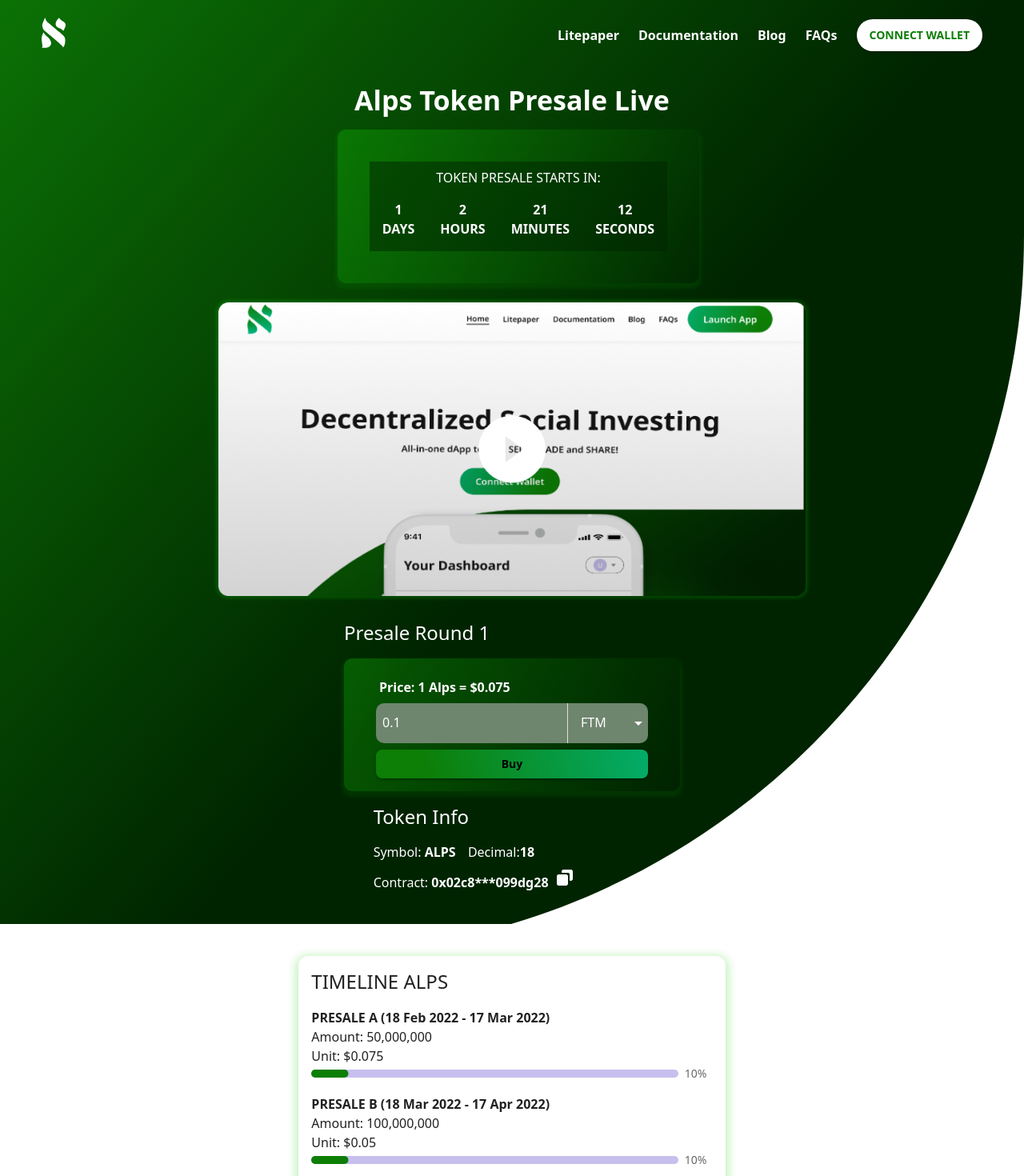
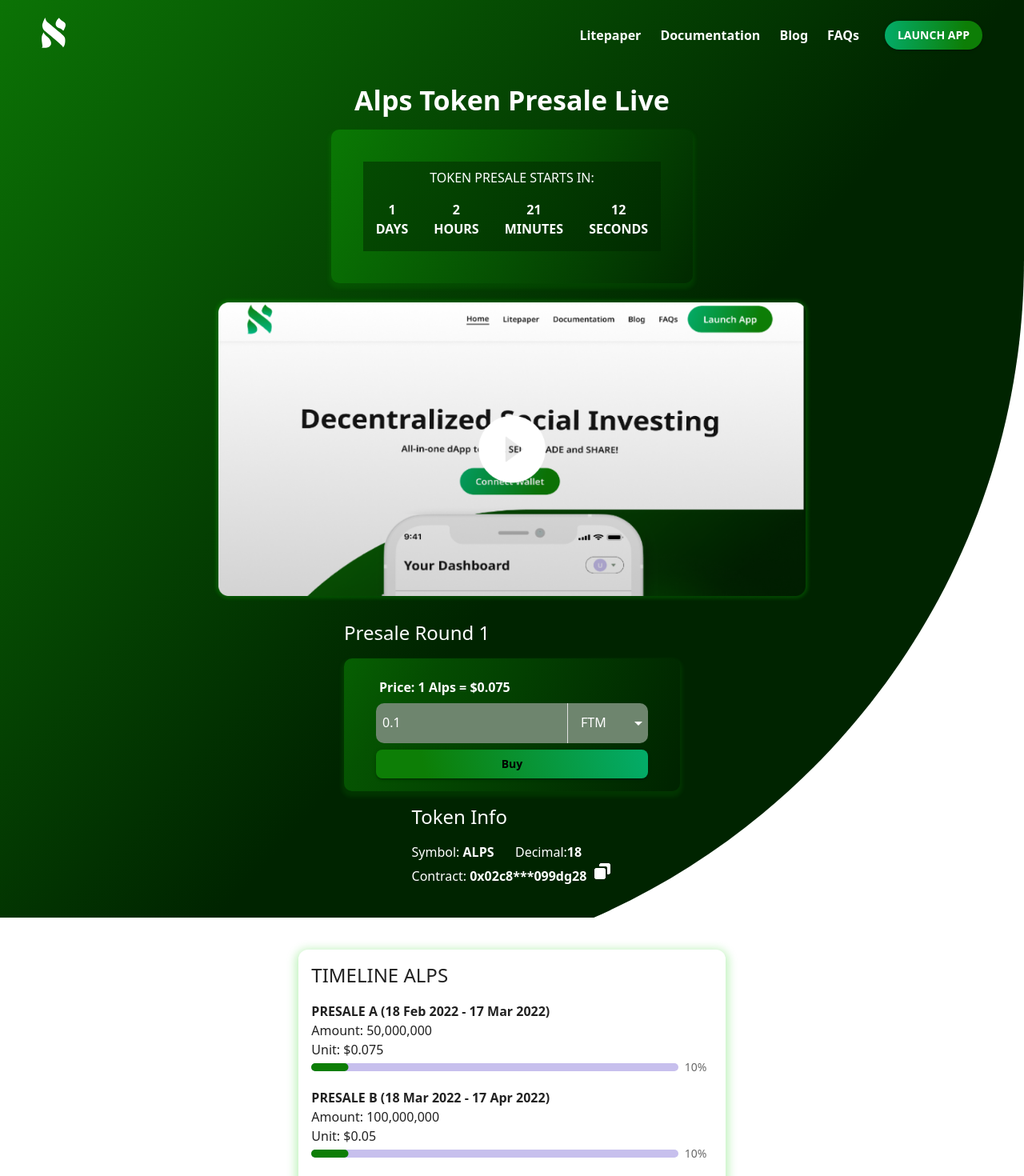
Before and after one commit to AlpsFinance/alps-finance-presale-client, a React (Create React App) app: page / in a window 1280 px wide. Shown: the top 1470 px of the page at 80% size. Built offline with nearby package versions, Linux system fonts and the light colour scheme.

Commit message:
better responsive and fix bugs

```diff
--- a/src/AlpsTokenPresale.tsx
+++ b/src/AlpsTokenPresale.tsx
@@ -23,7 +23,7 @@ const AlpsTokenPresale: FC<Props> = (props) => {
       container
       justifyContent='center'
       alignItems='start'
-      sx={{ ml: isLargeScreen ? 1 : 0 }}
+      // sx={{ ml: isLargeScreen ? 1 : 0 }}
     >
       <Box
         sx={{
@@ -43,8 +43,8 @@ const AlpsTokenPresale: FC<Props> = (props) => {
             TOKEN PRESALE STARTS IN:
           </Grid>
 
-          <Grid container spacing={2}>
-            <Grid item md={6} xs={6} container>
+          <Grid container spacing={isLargeScreen ? 2 : 0}>
+            <Grid item>
               <Box
                 sx={{
                   display: "flex",
--- a/src/App.tsx
+++ b/src/App.tsx
@@ -1,4 +1,4 @@
-import React, { ChangeEvent, useState } from "react";
+import { ChangeEvent, FormEvent, useState } from "react";
 import { CopyToClipboard } from "react-copy-to-clipboard";
 import { useTheme } from "@mui/system";
 import useMediaQuery from "@mui/material/useMediaQuery";
@@ -44,19 +44,26 @@ export default function App() {
   const changeToken = (event: SelectChangeEvent<string>): void => {
     setToken(event.target.value);
   };
-  const [amount, setAmount] = useState(0.1);
+  const [amount, setAmount] = useState("0.1");
   const changeAmount = (
     event: ChangeEvent<HTMLTextAreaElement | HTMLInputElement>
   ): void => {
-    setAmount(Number(event.target.value));
+    setAmount(event.target.value);
+  };
+
+  const submitHandler = (event: FormEvent<HTMLFormElement>): void => {
+    event.preventDefault();
+    console.log(token);
+    console.log(amount);
   };
   return (
     <Box>
       <Box
         style={{
-          backgroundPositionY: isLargeScreen ? -70 : 0,
+          backgroundPositionY: isLargeScreen ? -40 : 0,
           backgroundImage: "url(background-pc.svg)",
           backgroundSize: "cover",
+          backgroundRepeat: "no-repeat",
         }}
       >
         <AppBar />
@@ -73,7 +80,7 @@ export default function App() {
           }}
           flexDirection='column'
         >
-          <Grid item>
+          <Grid item xs={12}>
             <Grid
               container
               direction='column'
@@ -83,7 +90,7 @@ export default function App() {
               mb={2}
             >
               <Grid item>
-                <Typography variant={isLargeScreen ? "h4" : "h5"}>
+                <Typography variant={isLargeScreen ? "h4" : "h6"}>
                   <b>Alps Token Presale Live</b>
                 </Typography>
               </Grid>
@@ -112,7 +119,7 @@ export default function App() {
               </Grid>
             </Grid>
           </Grid>
-          <Grid item lg={5} px={5} mt={2} mb={2}>
+          <Grid item lg={5} px={isLargeScreen ? 5 : 0} mt={2} mb={2}>
             <Typography variant='h5' sx={{ mb: 2 }}>
               Presale Round 1
             </Typography>
@@ -130,7 +137,7 @@ export default function App() {
               <Typography fontWeight={600} sx={{ ml: 0.5, mb: 1 }}>
                 Price: 1 Alps = $0.075
               </Typography>
-              <Box component='form' noValidate autoComplete='off'>
+              <Box component='form' autoComplete='off' onSubmit={submitHandler}>
                 <Box
                   sx={{
                     display: "flex",
@@ -147,6 +154,7 @@ export default function App() {
                     onChange={changeAmount}
                     InputProps={{
                       disableUnderline: true,
+                      inputMode: "decimal",
                     }}
                     sx={{
                       pl: 1,
@@ -196,35 +204,33 @@ export default function App() {
                     textTransform: "none",
                     color: "black",
                   }}
-                  onClick={() => {
-                    const AlpsFinanceAppURL = "https://app.alps.finance";
-                    window.open(AlpsFinanceAppURL, "_blank") ||
-                      window.location.replace(AlpsFinanceAppURL);
-                  }}
+                  type='submit'
                 >
                   Buy
                 </Button>
               </Box>
             </Box>
           </Grid>
-          <Grid item lg={4} textAlign='left' px={5}>
+          <Grid item lg={4} textAlign='left' px={isLargeScreen ? 5 : 0}>
             <Typography variant='h5' sx={{ mb: 2 }}>
               Token Info
             </Typography>
             <Grid container direction='row' alignItems='center' spacing={1}>
-              <Grid item lg={4}>
+              <Grid item lg={6} sm={7}>
                 <Typography sx={{ display: "inline" }}>Symbol: </Typography>
                 <Typography fontWeight={600} sx={{ display: "inline" }}>
                   ALPS
                 </Typography>
               </Grid>
-              <Grid item lg={4}>
+              <Grid item lg={4} sm={5}>
                 <Typography sx={{ display: "inline" }}>Decimal:</Typography>
                 <Typography fontWeight={600} sx={{ display: "inline" }}>
                   18
                 </Typography>
               </Grid>
-              <Grid item>
+            </Grid>
+            <Grid container direction='row' alignItems='center' spacing={1}>
+              <Grid item lg={12}>
                 <Typography sx={{ display: "inline" }}>Contract: </Typography>
                 <Typography fontWeight={600} sx={{ display: "inline", mr: 1 }}>
                   0x02c8***099dg28
--- a/src/AppBar.tsx
+++ b/src/AppBar.tsx
@@ -136,9 +136,10 @@ const CustomAppBar: FC = () => {
           variant='contained'
           sx={{
             borderRadius: 30,
-            color: "#0D7E06",
-            backgroundColor: "white",
-            py: 1,
+            color: "white",
+            background:
+              "linear-gradient(274.61deg, #0D7E06 18.06%, #00BB89 125.98%)",
+            ml: 1,
             fontWeight: "bold",
             "@media (max-width: 780px)": {
               display: "none",
@@ -150,7 +151,7 @@ const CustomAppBar: FC = () => {
               window.location.replace(AlpsFinanceAppURL);
           }}
         >
-          Connect Wallet
+          Launch App
         </Button>
         <Grid
           container
```
